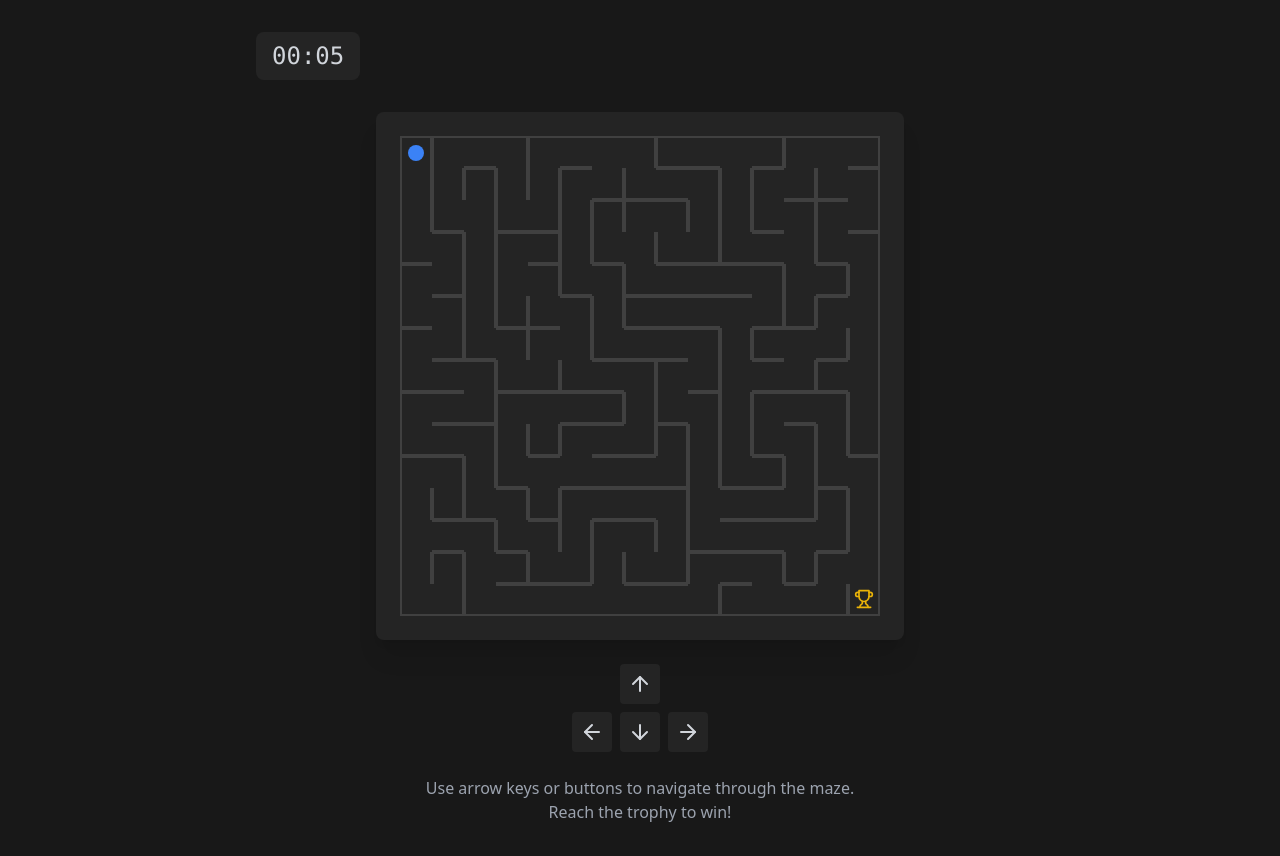
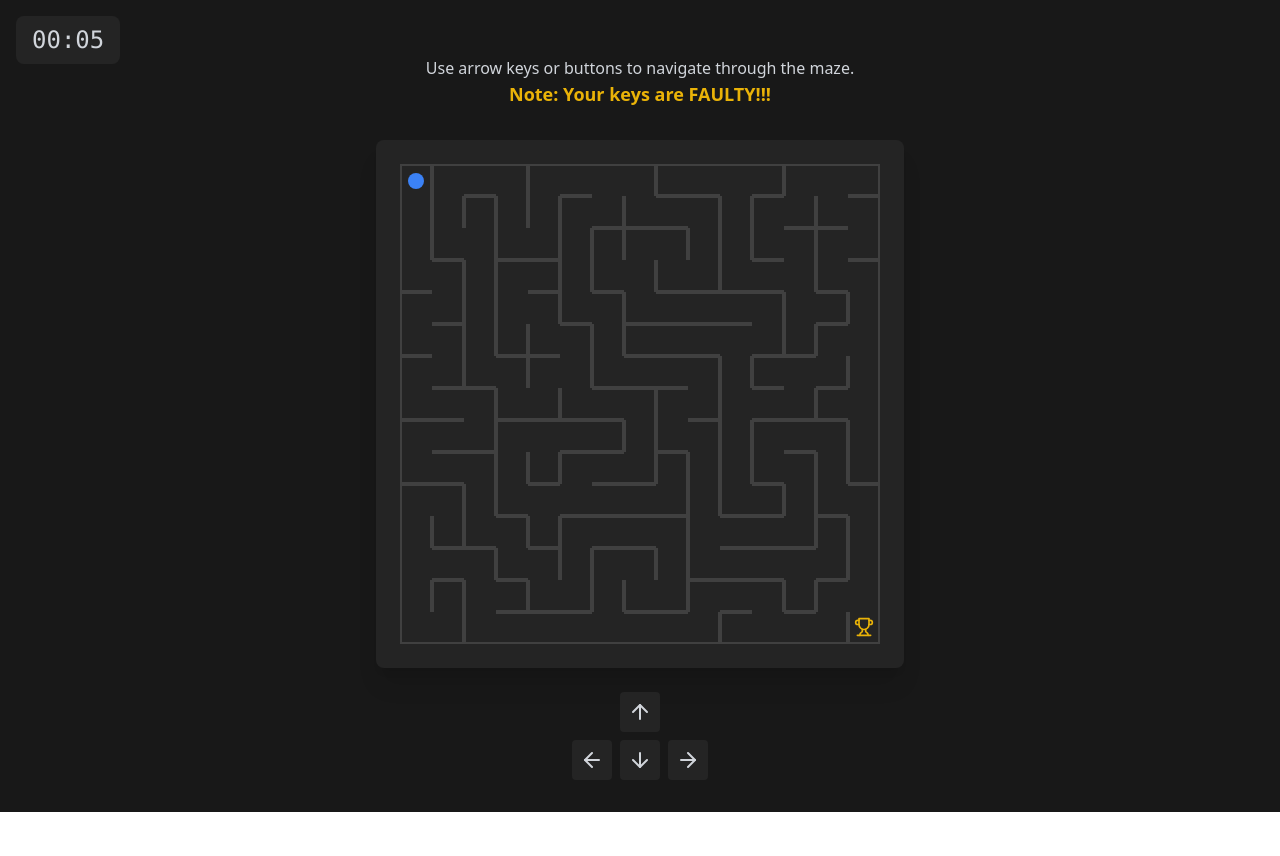
Before and after one commit to Harish-Elangovan-10/Binary_BreakOut-Main, a React (Vite) app: page / in a window 1280 px wide. After the commit the page ends 812 px from the top, so only its background shows below. Built offline with nearby package versions, Linux system fonts and the light colour scheme.

Commit message:
Maze hint unpdated

```diff
--- a/src/Maze.tsx
+++ b/src/Maze.tsx
@@ -192,12 +192,17 @@ function Maze () {
 
   return (
     <div className="min-h-screen bg-[#181818] p-8">
-      <div className="max-w-3xl mx-auto relative">
-        <div className="text-2xl font-mono text-gray-300 bg-[#242424] px-4 py-2 rounded-lg mb-8 inline-block">
+      <div className="max-w-3xl mx-auto flex flex-col items-center">
+        <div className="absolute top-4 left-4 text-2xl font-mono text-gray-300 bg-[#242424] px-4 py-2 rounded-lg mb-8 inline-block">
           {Math.floor(time / 60).toString().padStart(2, '0')}:
           {(time % 60).toString().padStart(2, '0')}
         </div>
-        <div className="flex flex-col items-center"></div>
+        <div className="flex flex-col items-center mb-8">
+          <p className="mt-6 text-gray-300 text-center">
+            Use arrow keys or buttons to navigate through the maze.<br />
+            <span className='text-yellow-500 text-center font-bold text-lg'>Note: Your keys are FAULTY!!!</span>
+          </p>
+        </div>
     <div className="flex flex-col items-center gap-6">
       <div className="bg-[#242424] p-6 rounded-lg shadow-xl">
         <div className="grid gap-0" style={{ gridTemplateColumns: `repeat(${MAZE_SIZE}, 1fr)` }}>
@@ -262,7 +267,7 @@ function Maze () {
       {showDialog && (
         <div className="fixed inset-0 bg-black bg-opacity-50 flex items-center justify-center">
           <div className="bg-[#242424] p-8 rounded-lg shadow-xl text-center">
-            <h2 className="text-2xl font-bold text-gray-200 mb-4">Congratulations!</h2>
+            <h2 className="text-2xl font-bold text-green-500 mb-4">Congratulations!</h2>
             <p className="text-gray-300 text-lg mb-6">The code is 9</p>
             <button
               onClick={handleNextRound}
@@ -274,11 +279,6 @@ function Maze () {
         </div>
       )}
     </div>
-    {gameWon && <p className="text-2xl text-green-500 mt-4">Congratulations! You won!</p>}
-        <p className="mt-6 text-gray-400 text-center">
-          Use arrow keys or buttons to navigate through the maze.<br />
-          Reach the trophy to win!
-        </p>
       </div>
     </div>
   );
```
